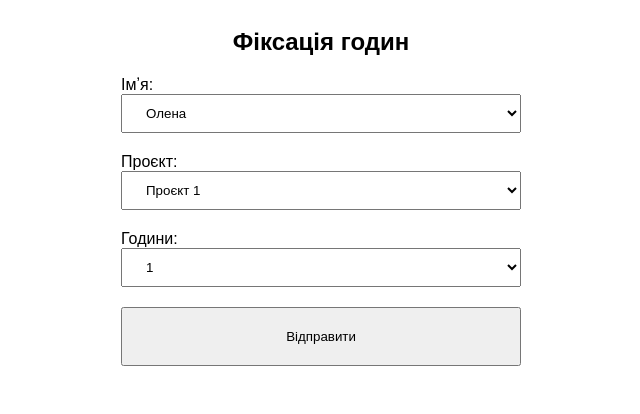
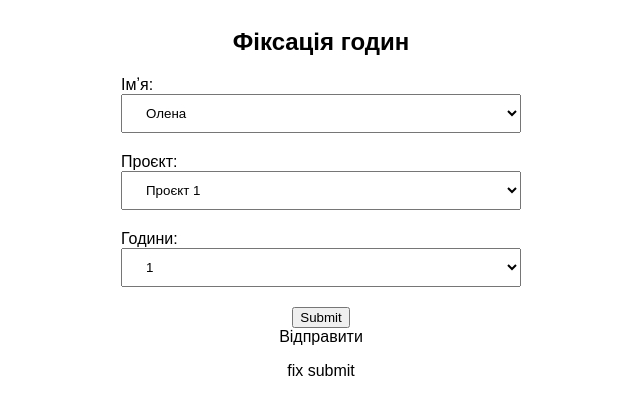
Before and after one commit to ArsenZar/og-tg, a website built with Vite: page src/index.html in a window 1280 px wide. Shown: the whole page, without its empty margins (319-959 px from the left). Built offline with nearby package versions, Linux system fonts and the light colour scheme.

Commit message:
fix submit

```diff
--- a/src/index.html
+++ b/src/index.html
@@ -42,7 +42,8 @@
       <option>10</option>
     </select>
 
-    <button type="submit">Відправити</button>
+    <input type="submit">Відправити</input>
+    <p>fix submit</p>
   </form>
 
   <script>
```
